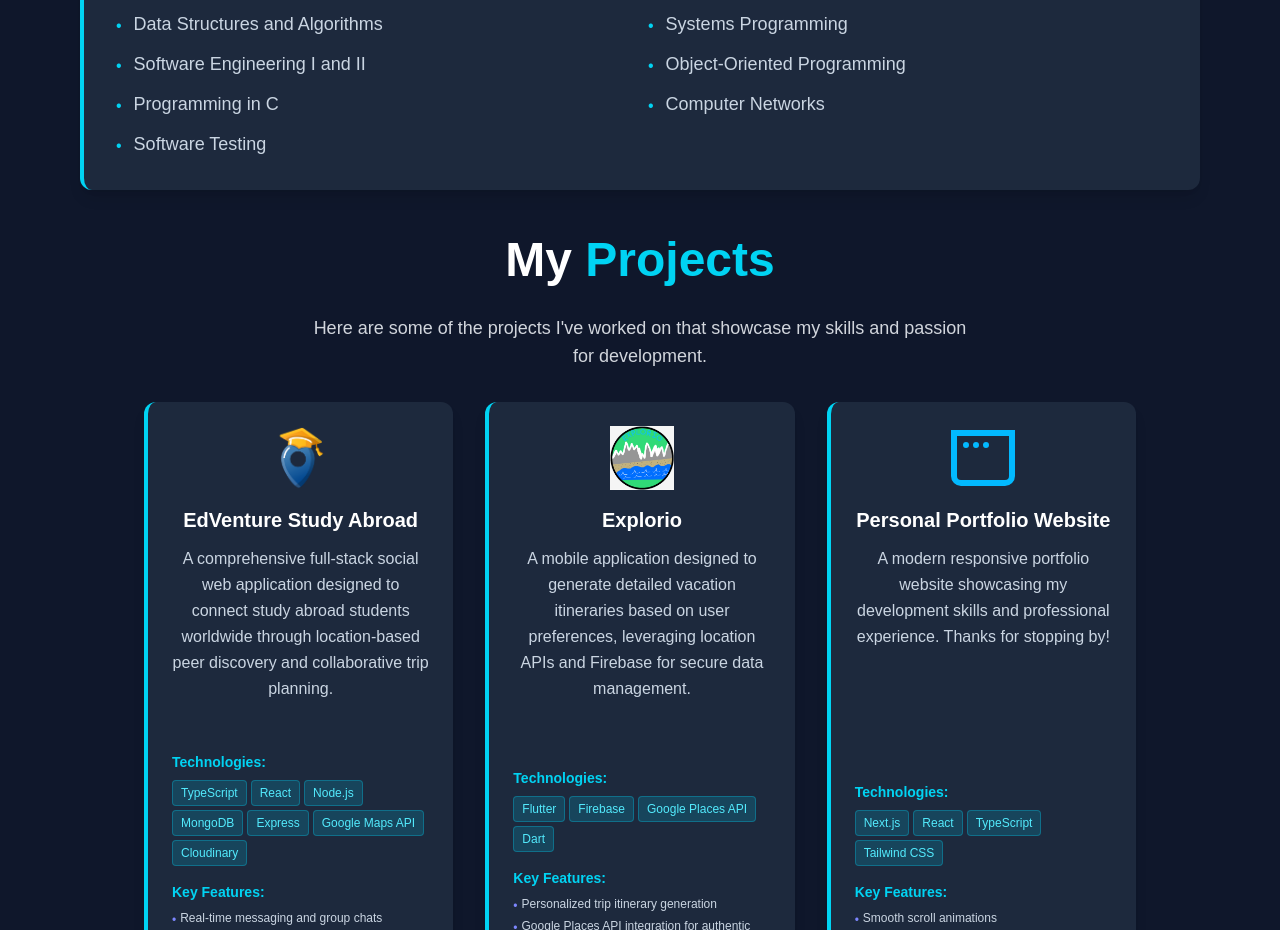
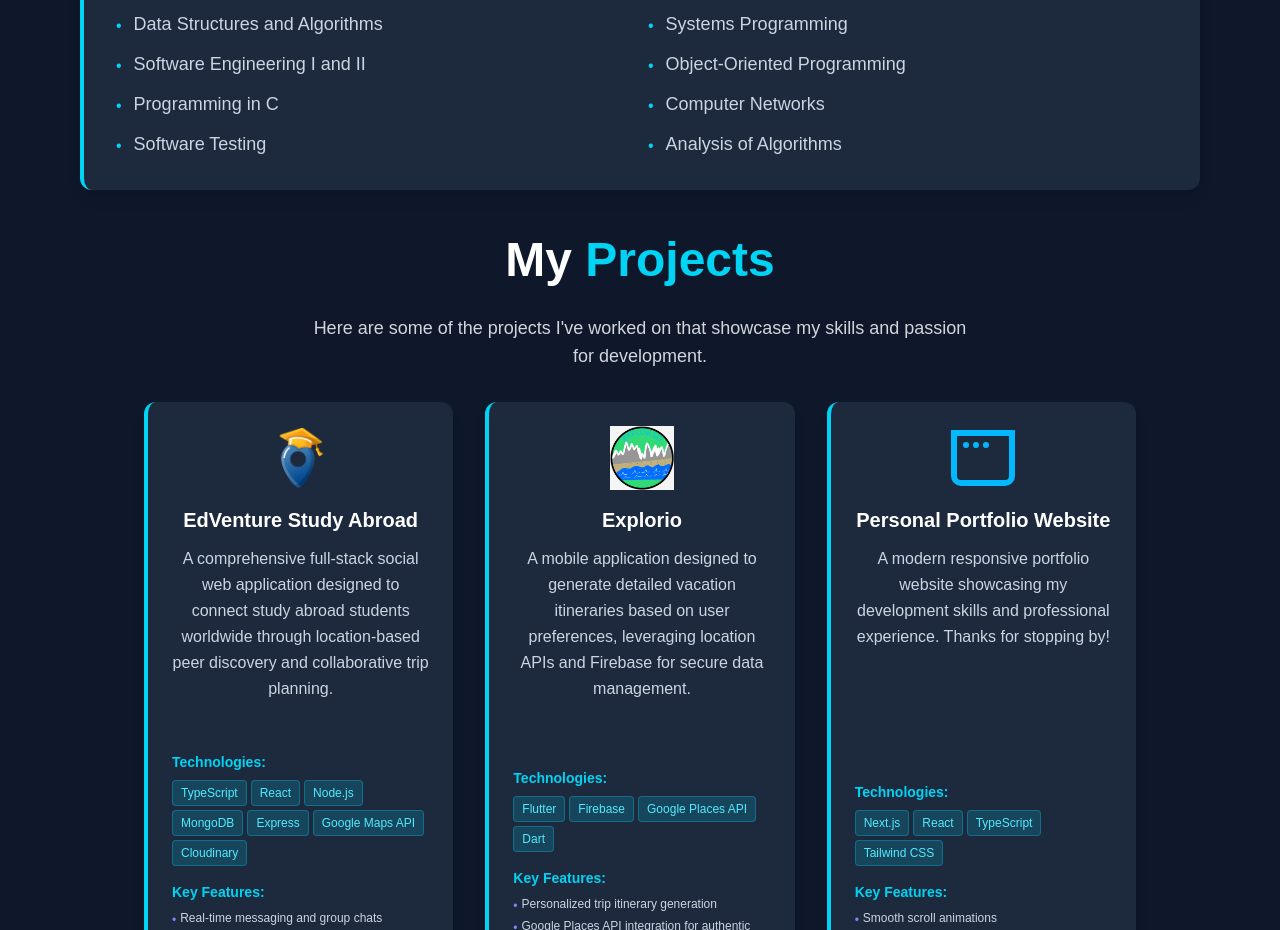
Before and after one commit to DaltonCB/my-website, a Next.js app: page / in a window 1280 px wide. Shown: the part 2940-3870 px from the top of the page. Built offline with nearby package versions, Linux system fonts and the light colour scheme.

Commit message:
add a course to education
Co-authored-by: Copilot <copilot@github.com>

```diff
--- a/components/Education.tsx
+++ b/components/Education.tsx
@@ -31,7 +31,8 @@ const relevantCoursework = [
   "Object-Oriented Programming",
   "Programming in C",
   "Computer Networks",
-  "Software Testing"
+  "Software Testing",
+  "Analysis of Algorithms"
 ];
 
 function EducationCard({ education, index }: { education: EducationItem; index: number }) {
```
